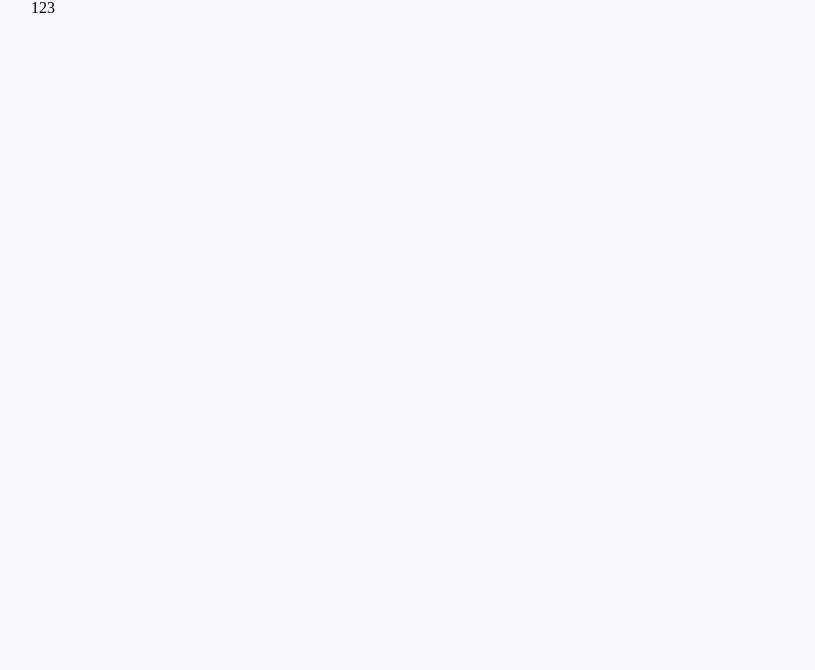
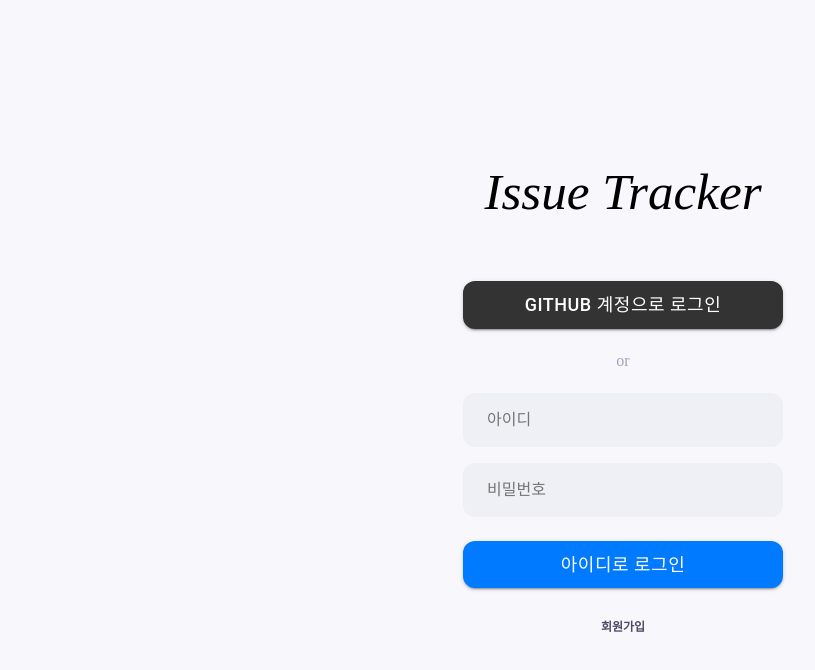
Before and after one commit to codesquad-members-2021/issue-tracker, a React (Create React App) app in the folder FE/: page / in a window 1280 px wide. Shown: the top 670 px of the page, without its empty margins (17-832 px from the left). Built offline with nearby package versions, Linux system fonts and the light colour scheme.

Commit message:
[#33] feat: :sparkles: 로그인 컴포넌트 작업 - 1

```diff
--- a/FE/src/components/Common/DefaultInput.tsx
+++ b/FE/src/components/Common/DefaultInput.tsx
@@ -3,6 +3,8 @@ import { TChildren } from '../../util/types';
 
 interface IDefaultInput {
   children?: TChildren;
+  type: string;
+  placeholder?: string;
 }
 
 const DefaultInput = ({ children, ...props }: IDefaultInput) => (
--- a/FE/src/index.css
+++ b/FE/src/index.css
@@ -4,6 +4,9 @@ html { font-size: 10px; }
 
 /* reset css */
 
+* {
+    box-sizing: border-box;
+}
 /* http://meyerweb.com/eric/tools/css/reset/ */
 /* v1.0 | 20080212 */
 html, body, div, span, applet, object, iframe,
--- a/FE/src/pages/LoginPage.tsx
+++ b/FE/src/pages/LoginPage.tsx
@@ -1,5 +1,108 @@
 import Auth from '../components/Auth';
+import styled from 'styled-components';
+import { Link } from 'react-router-dom';
+import { TextHeader, TextLogin } from '../util/reference';
+import PrimaryButton from '../components/Common/PrimaryButton';
+import DefaultInput from '../components/Common/DefaultInput';
 
-const LoginPage = () => <Auth>123</Auth>;
+const LoginPage = () => {
+  const {
+    github,
+    placeHolder,
+    id,
+    or,
+    register
+  } = TextLogin;
+  return (
+    <LoginLayout>
+      <LoginContentLayout>
+        <LoginLogoLayout>{TextHeader.logo}</LoginLogoLayout>
+        <GitHubButtonLayout btnStyle="medium">{github}</GitHubButtonLayout>
+        <SeparatorLayout>{or}</SeparatorLayout>
+        <InputLayout type="text" placeholder={placeHolder.id} />
+        <InputLayout type="password" placeholder={placeHolder.password} />
+        <LoginButtonLayout btnStyle="medium">{id}</LoginButtonLayout>
+        <RegisterLinkStyle>
+          <Link to="/register">
+            {register}
+          </Link>
+        </RegisterLinkStyle>
+      </LoginContentLayout>
+    </LoginLayout>
+  );
+};
+
+const LoginLayout = styled.div`
+  margin: auto;
+  height: 100vh;
+  display: flex;
+  justify-content: center;
+  align-items: center;
+`;
+
+const LoginContentLayout = styled.div`
+  max-width: 20rem;
+`;
+
+const LoginLogoLayout = styled.h1`
+  font-size: ${({ theme }) => theme.fontSize.XL};
+  font-family: ${({ theme }) => theme.fontFamily.logo};
+  font-weight: ${({ theme }) => theme.fontWeight.middle};
+  font-style: italic;
+  text-align: center;
+  margin-bottom: 4rem;
+`;
+
+const GitHubButtonLayout = styled(PrimaryButton)`
+  width: 100%;
+  font-size: 1.125rem;
+  padding: 0.5rem 1rem;
+  text-align: center;
+  justify-content: center;
+  background-color: #333;
+  &:hover {
+    background-color: ${({ theme }) => theme.colors.grayScale.title};
+  }
+  border-radius: 0.75rem;
+`;
+
+const SeparatorLayout = styled.div`
+  color: ${({ theme }) => theme.colors.grayScale.placeHolder};
+  text-align: center;
+  margin: 1.5rem 0;
+`;
+
+const InputLayout = styled(DefaultInput)`
+  background-color: ${({ theme }) => theme.colors.grayScale.inputBgColor};
+  &::place-holder {
+    color: ${({ theme }) => theme.colors.grayScale.placeHolder};
+  }
+  padding: 1.125rem 1.5rem;
+  width: 100%;
+  margin-bottom: 1rem;
+  border-radius: 0.75rem;
+  font-size: 1rem;
+`;
+
+const LoginButtonLayout = styled(PrimaryButton)`
+  width: 100%;
+  font-size: 1.125rem;
+  padding: 0.5rem 1rem;
+  text-align: center;
+  justify-content: center;
+  border-radius: 0.75rem;
+  margin-top: 0.5rem;
+`;
+
+const RegisterLinkStyle = styled.div`
+  margin-top: 1.875rem;
+  text-align: center;
+  a {
+    color: ${({ theme }) => theme.colors.grayScale.body};
+    font-size: 0.75rem;
+    font-weight: ${({ theme }) => theme.fontWeight.bold};
+    text-decoration: none;
+  }
+`;
 
 export default LoginPage;
--- a/FE/src/util/reference.ts
+++ b/FE/src/util/reference.ts
@@ -27,6 +27,17 @@ interface ITextIssueList {
       [leftOrRight: string]: TNameValue[];
     };
   };
+}
+
+interface ITextLogin {
+  github: string;
+  id: string;
+  placeHolder: {
+    id: string;
+    password: string;
+  }
+  or: string;
+  register: string;
 }
 
 const TextIssueList: ITextIssueList = {
@@ -63,5 +74,18 @@ const TextIssueList: ITextIssueList = {
   },
 };
 
-export type { ITextHeader, ITextIssueList };
-export { TextHeader, TextIssueList };
+// 3. Login
+
+const TextLogin: ITextLogin = {
+  github: 'GitHub 계정으로 로그인',
+  id: '아이디로 로그인',
+  placeHolder: {
+    id: '아이디',
+    password: '비밀번호',
+  },
+  or: 'or',
+  register: '회원가입'
+}
+
+export type { ITextHeader, ITextIssueList, ITextLogin };
+export { TextHeader, TextIssueList, TextLogin };
```
